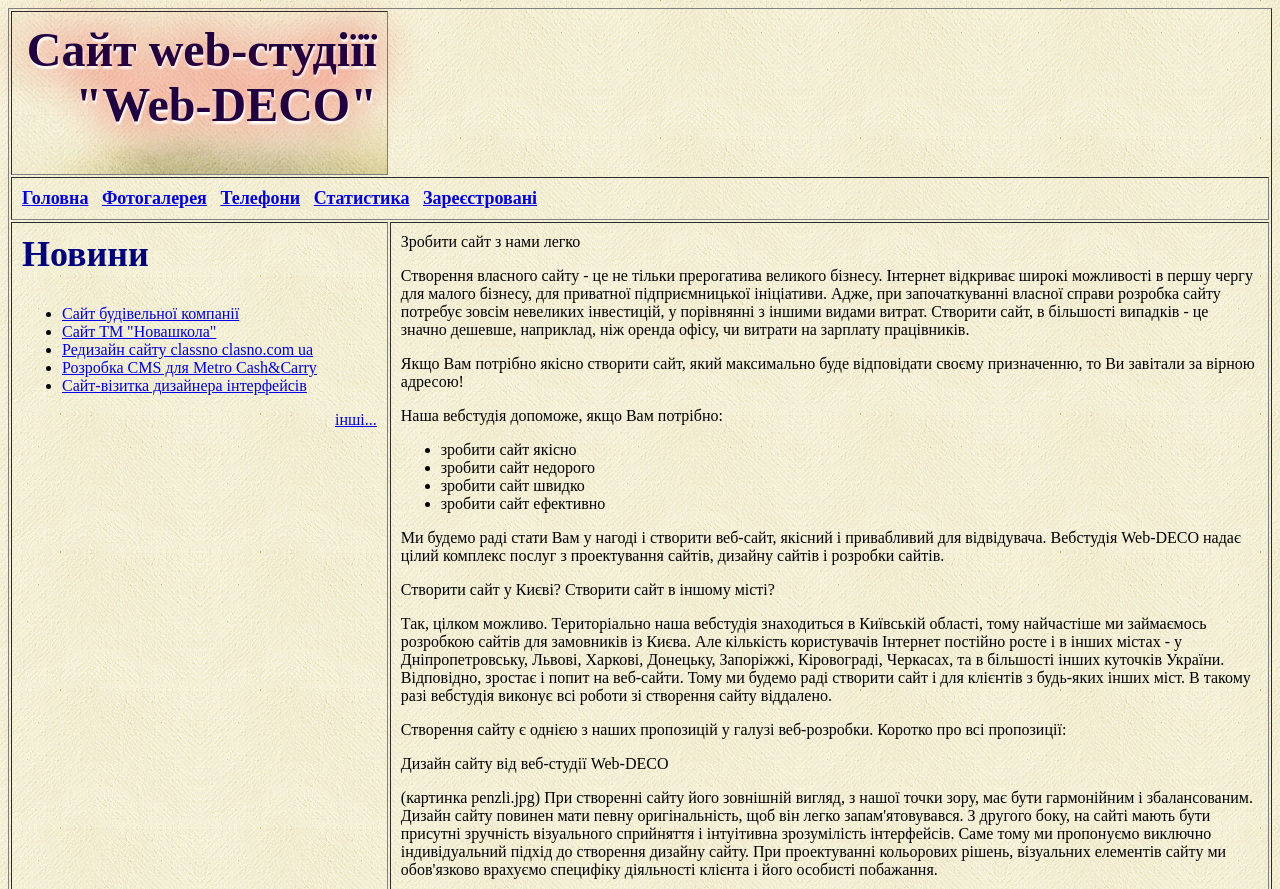
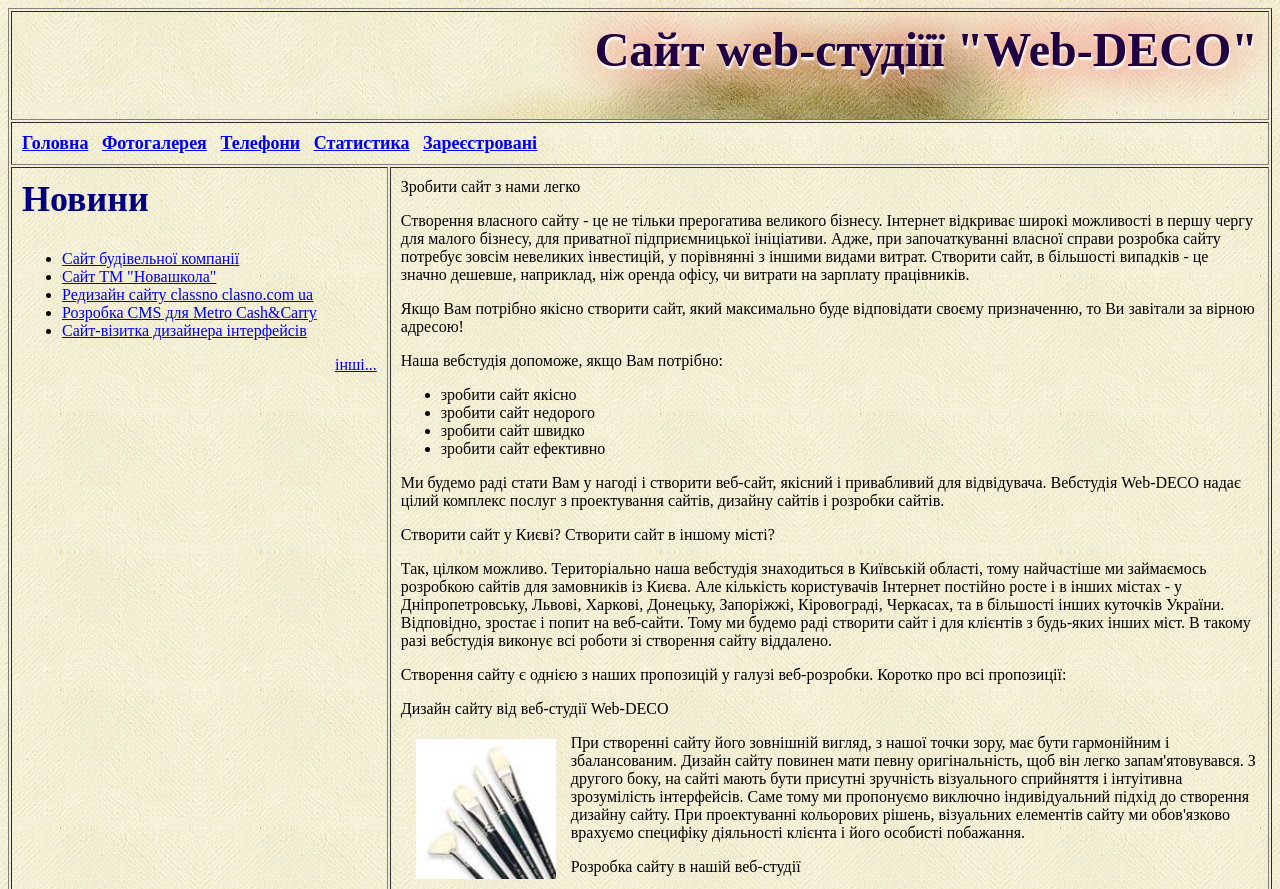
Before and after one commit to dayannaaa/dayannaaa.github.io, a plain HTML site: page index.html in a window 1280 px wide. Shown: the top 889 px of the page. Drawn offline with Linux system fonts and the light colour scheme.

Commit message:
15 - Виставила картинки

```diff
--- a/index.html
+++ b/index.html
@@ -13,7 +13,7 @@ font-size: 2em;
 <body background="images/bg.jpg">
    <table border="1" align="center" cellpadding="10">
 <tr>
-   <td background="images/bg-3.jpg" >
+   <td background="images/bg-3.jpg"  colspan="2" heigh="150" align="right" hspace="5">
       <font size="5" color="Maroon" colspan="2" heigh="150" align="right" hspace="5"><h1 class="shadowtext">Сайт web-студіїї "Web-DECO"</h1></font>
     </td>
 </tr>
@@ -69,7 +69,9 @@ font-size: 2em;
 
                      <p>Дизайн сайту від веб-студії Web-DECO</p>
 
-                        <p>(картинка penzli.jpg) При створенні сайту його зовнішній вигляд, з нашої точки зору, має бути гармонійним і збалансованим. Дизайн сайту повинен мати певну оригінальність, щоб він легко запам'ятовувався. З другого боку, на сайті мають бути присутні зручність візуального сприйняття і інтуітивна зрозумілість інтерфейсів. Саме тому ми пропонуємо виключно індивідуальний підхід до створення дизайну сайту. При проектуванні кольорових рішень, візуальних елементів сайту ми обов'язково врахуємо специфіку діяльності клієнта і його особисті побажання.</p>
+                        <p>
+                           <img src="images/penzli.jpg" height="140" width="140" align="left" hspace="15" vspace="5">
+                           При створенні сайту його зовнішній вигляд, з нашої точки зору, має бути гармонійним і збалансованим. Дизайн сайту повинен мати певну оригінальність, щоб він легко запам'ятовувався. З другого боку, на сайті мають бути присутні зручність візуального сприйняття і інтуітивна зрозумілість інтерфейсів. Саме тому ми пропонуємо виключно індивідуальний підхід до створення дизайну сайту. При проектуванні кольорових рішень, візуальних елементів сайту ми обов'язково врахуємо специфіку діяльності клієнта і його особисті побажання.</p>
 
                            <p>Розробка сайту в нашій веб-студії</p>
 
```
Also changed, not shown: images/penzli.jpg (added).
